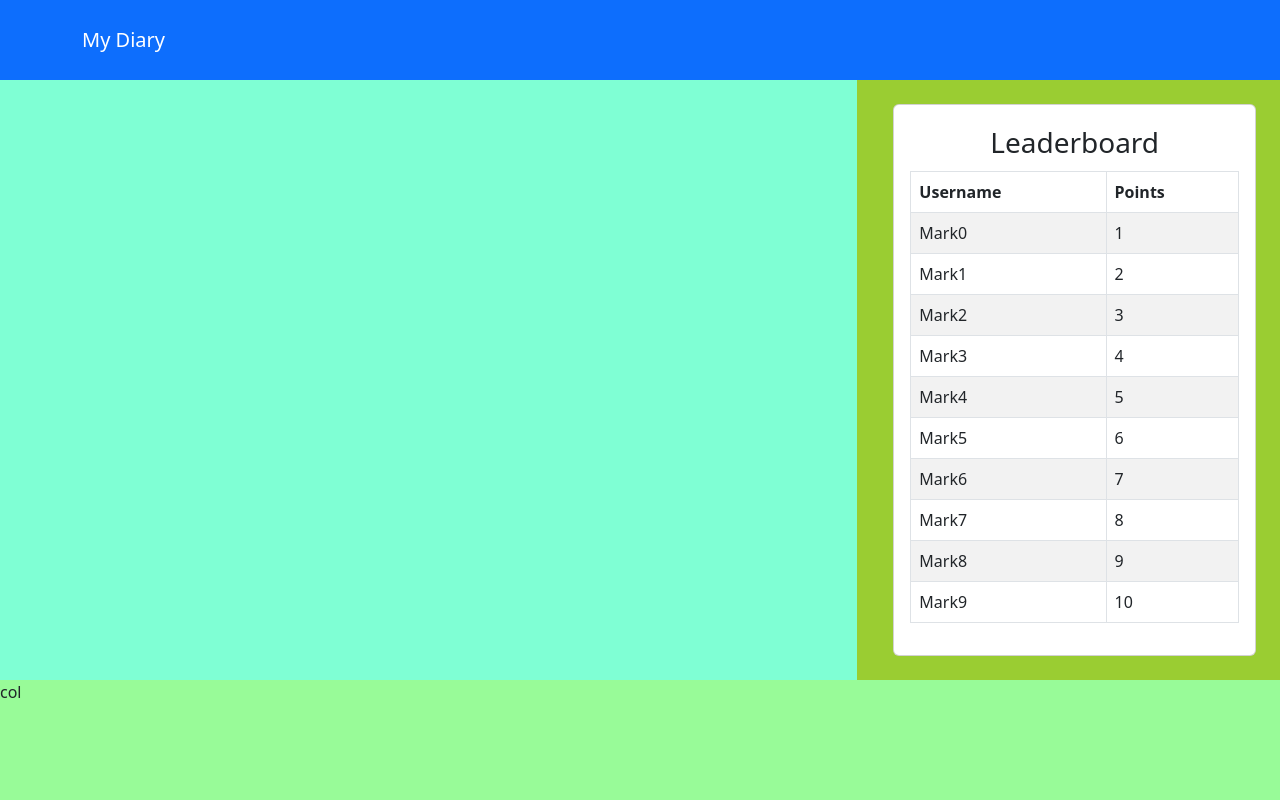
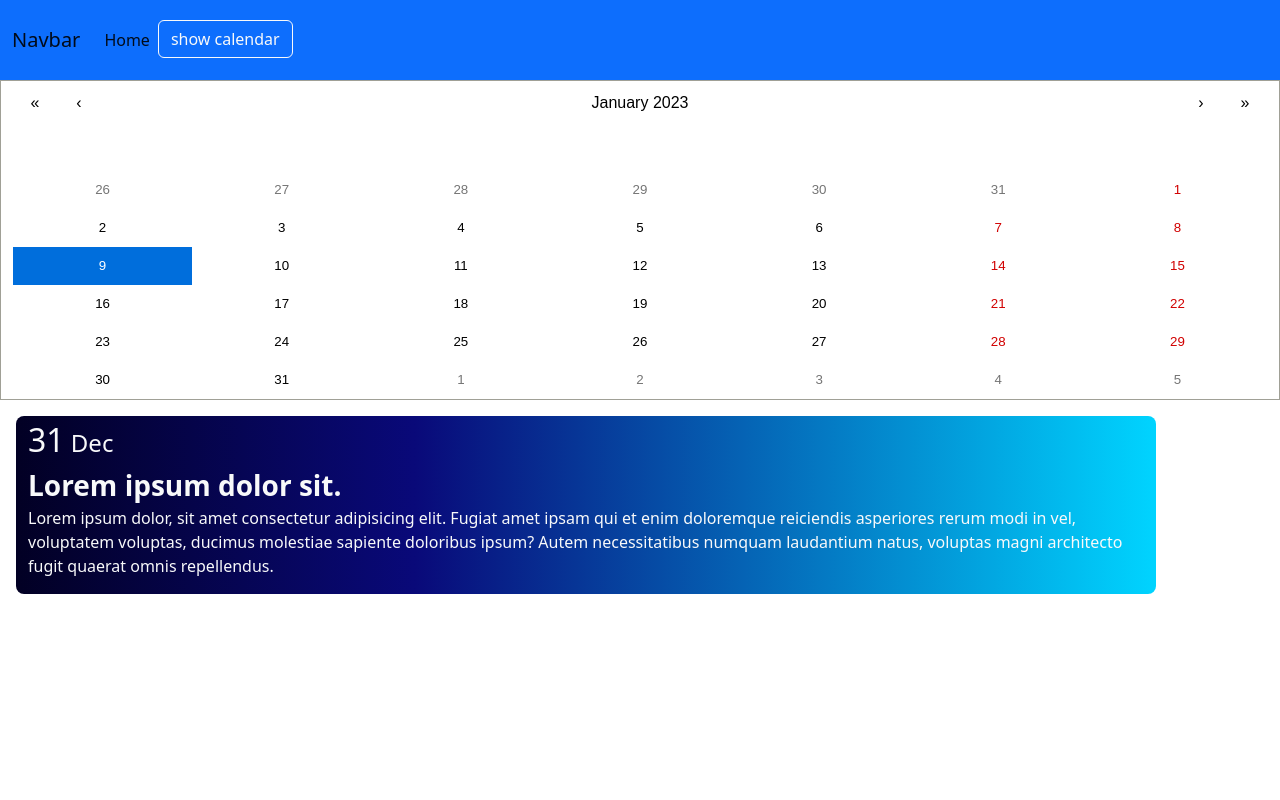
Before and after one commit to WebOps-and-Blockchain-Club/Shashtra-Workshops_2048-Trail, a React (Create React App) app in the folder client/: page /dashboard in a window 1280 px wide. Shown: the top 800 px of the page. Built offline with nearby package versions, Linux system fonts and the light colour scheme.

Commit message:
added calendar using react-calendar lib,created entry card  and login page

```diff
--- a/client/package.json
+++ b/client/package.json
@@ -7,8 +7,10 @@
     "@testing-library/react": "^13.0.0",
     "@testing-library/user-event": "^13.2.1",
     "bootstrap": "^5.2.3",
+    "moment": "^2.29.4",
     "react": "^18.2.0",
     "react-bootstrap": "^2.7.0",
+    "react-calendar": "^4.0.0",
     "react-dom": "^18.2.0",
     "react-scripts": "5.0.1",
     "web-vitals": "^2.1.0",
--- a/client/public/index.html
+++ b/client/public/index.html
@@ -39,5 +39,6 @@
       To begin the development, run `npm start` or `yarn start`.
       To create a production bundle, use `npm run build` or `yarn build`.
     -->
+
   </body>
 </html>
--- a/client/src/App.css
+++ b/client/src/App.css
@@ -0,0 +1,4 @@
+.gradient{
+    background: rgb(2,0,36);
+background: linear-gradient(90deg, rgba(2,0,36,1) 0%, rgba(9,9,121,1) 35%, rgba(0,212,255,1) 100%);
+}
--- a/client/src/App.js
+++ b/client/src/App.js
@@ -2,6 +2,7 @@ import './App.css';
 import { Switch, Route, Redirect } from 'wouter'
 import Dashboard from './pages/Dashboard';
 import Diary from './pages/Diary';
+import LoginPage from './components/LoginPage';
 
 function App() {
   return (
@@ -10,6 +11,7 @@ function App() {
         <Route path="/" >Home</Route>
         <Route path="/dashboard" component={Dashboard} />
         <Route path="/diary" component={Diary} />
+        <Route path="/login" component={LoginPage} />
         <Redirect to="/" />
       </Switch>
     </div>
--- /dev/null
+++ b/client/src/components/Calendar.jsx
@@ -0,0 +1,23 @@
+import Calendar from "react-calendar";
+import 'react-calendar/dist/Calendar.css';
+import React, { useState } from "react";
+
+const CalendarComponent = (props) => {
+  const [dateState, setDateState] = useState(new Date());
+
+  const changeDate = (e) => {
+    setDateState(e);
+  };
+
+  return (
+    <>
+    {props.CalenderVisibile?
+      <Calendar className="container-fluid expand-lg text-white"
+      value={dateState}
+      onChange={changeDate}/>:null
+    }
+   </>
+  );
+};
+
+export default CalendarComponent;
--- /dev/null
+++ b/client/src/components/DiaryEntryCard.jsx
@@ -0,0 +1,23 @@
+const DiaryEntryCard = () => {
+
+    // const leaderboardItems = Array(10).fill(0).map((_, i) => {
+    //     return (
+    //         <tr>
+    //             <td>Mark{i}</td>
+    //             <td>{i + 1}</td>
+    //         </tr>
+    //     )
+    // })
+
+    return (
+        <>
+        <div className="container bg-primary text-light rounded-3 m-3 gradient">
+            <div><span className="fs-2">31</span><span className="fs-4"> Dec</span></div>
+            <div className="row"><strong className='fs-3'>Lorem ipsum dolor sit.</strong></div>
+            <div className="row"><p>Lorem ipsum dolor, sit amet consectetur adipisicing elit. Fugiat amet ipsam qui et enim doloremque reiciendis asperiores rerum modi in vel, voluptatem voluptas, ducimus molestiae sapiente doloribus ipsum? Autem necessitatibus numquam laudantium natus, voluptas magni architecto fugit quaerat omnis repellendus.</p></div>
+        </div>
+        </>
+    )
+}
+
+export default DiaryEntryCard
--- a/client/src/components/GameContent.jsx
+++ /dev/null
@@ -1,12 +0,0 @@
-
-const GameContent = () => {
-
-
-    return (
-        <div>
-
-        </div>
-    )
-}
-
-export default GameContent
--- a/client/src/components/LeaderboardContent.jsx
+++ /dev/null
@@ -1,34 +0,0 @@
-import Table from 'react-bootstrap/Table';
-
-const LeaderboardContent = () => {
-
-    const leaderboardItems = Array(10).fill(0).map((_, i) => {
-        return (
-            <tr>
-                <td>Mark{i}</td>
-                <td>{i + 1}</td>
-            </tr>
-        )
-    })
-
-    return (
-        <div className='card card-body m-4'>
-            <div className='card-title text-center fs-3'>
-                Leaderboard
-            </div>
-            <Table striped bordered hover>
-                <thead>
-                    <tr>
-                        <th>Username</th>
-                        <th>Points</th>
-                    </tr>
-                </thead>
-                <tbody>
-                    {leaderboardItems}
-                </tbody>
-            </Table>
-        </div>
-    )
-}
-
-export default LeaderboardContent
--- /dev/null
+++ b/client/src/components/LoginPage.jsx
@@ -0,0 +1,34 @@
+import React from 'react'
+
+function LoginPage() {
+
+  return (
+    <>
+    <div className="container-fluid py-4 my-auto gradient rounded text-white" >
+        <div className="row">
+                <div className="col-lg-8 col-sm-6">
+                        <img src="https://images.unsplash.com/photo-1617575521317-d2974f3b56d2?ixlib=rb-4.0.3&ixid=MnwxMjA3fDB8MHxwaG90by1wYWdlfHx8fGVufDB8fHx8&auto=format&fit=crop&w=774&q=80" className="img-fluid rounded mx-0 my-0"   alt="..."/>
+                </div>
+                <div className="col-lg-4 col-sm-6">
+                    <div className="my-auto">
+                         <form>
+                                <div className="mb-3">
+                                    <label for="exampleInputEmail1" className="form-label"><strong>Email address</strong></label>
+                                    <input type="email" className="form-control rounded border-white" id="exampleInputEmail1" aria-describedby="emailHelp"/>
+                                    <div id="emailHelp" className="form-text text-white">We'll never share your email with anyone else.</div>
+                                </div>
+                                <div className="mb-3">
+                                    <label for="exampleInputPassword1" className="form-label"><strong>Password</strong></label>
+                                    <input type="password" className="form-control" id="exampleInputPassword1"/>
+                                </div>
+                                <button type="submit" className="btn btn-outline-light">Submit</button>
+                        </form>
+                    </div>
+                </div>
+        </div>
+    </div>
+    </>
+  )
+}
+
+export default LoginPage
--- a/client/src/components/Navbar.jsx
+++ b/client/src/components/Navbar.jsx
@@ -1,20 +1,26 @@
-import Container from 'react-bootstrap/Container';
-// import Nav from 'react-bootstrap/Nav';
-import Navbar from 'react-bootstrap/Navbar';
-// import NavDropdown from 'react-bootstrap/NavDropdown';
 
-const NavigationBar = () => {
+const NavigationBar = (props) => {
+
     return (
-        <Navbar bg="primary" variant="dark">
-            <Container>
-                <Navbar.Brand href="#home">My Diary</Navbar.Brand>
-                {/* <Nav className="me-auto">
-                    <Nav.Link href="#home">Home</Nav.Link>
-                    <Nav.Link href="#features">Features</Nav.Link>
-                    <Nav.Link href="#pricing">Pricing</Nav.Link>
-                </Nav> */}
-            </Container>
-        </Navbar>
+
+        <nav className="navbar navbar-expand-lg bg-primary text-light"  data-bs-theme="dark">
+  <div className="container-fluid">
+    <a className="navbar-brand" href="/">Navbar</a>
+    <button className="navbar-toggler" type="button" data-bs-toggle="collapse" data-bs-target="#navbarSupportedContent" aria-controls="navbarSupportedContent" aria-expanded="false" aria-label="Toggle navigation">
+      <span className="navbar-toggler-icon"></span>
+    </button>
+    <div className="collapse navbar-collapse" id="navbarSupportedContent">
+      <ul className="navbar-nav me-auto mb-2 mb-lg-0">
+        <li className="nav-item">
+          <a className="nav-link active" aria-current="page" href="/">Home</a>
+        </li>
+        <li className="nav-item ">
+          <button className="btn btn-outline-light" onClick={props.CalenderVisibility}>{props.Visibility===true?'hide':'show'} calendar</button>
+        </li>
+      </ul>
+    </div>
+  </div>
+</nav>
     )
 }
 
--- a/client/src/pages/Dashboard.jsx
+++ b/client/src/pages/Dashboard.jsx
@@ -1,25 +1,28 @@
+import { useState } from "react"
+import CalendarComponent from "../components/Calendar"
 import NavigationBar from "../components/Navbar"
-import GameContent from "../components/GameContent"
-import LeaderboardContent from "../components/LeaderboardContent"
-import Footer from "../components/Footer"
+import DiaryEntryCard from "../components/DiaryEntryCard"
 import "../styles/dashboard.css"
 
+
 const Dashboard = () => {
+
+    const [Visibility, setVisibile] = useState("false")
+const setVisibility=()=>{
+ if(Visibility===true)
+ {
+    setVisibile(false);
+ }
+ else{
+    setVisibile(true);
+ }
+}
+
     return (
-        <div>
-            <NavigationBar />
-            <div className="row content">
-                <div className="col-8 game-content">
-                    <GameContent />
-                </div>
-                <div className="col-4 leaderboard-content">
-                    <LeaderboardContent />
-                </div>
-            </div>
-            <div className="history-content">
-                col
-            </div>
-            <Footer />
+        <div >
+            <NavigationBar CalenderVisibility={setVisibility} Visibility={Visibility}/>
+            <CalendarComponent CalenderVisibile={Visibility}/>
+            <DiaryEntryCard />
         </div>
     )
 }
```
Also changed, not shown: 2 other files (tests, documents, lock files or other folders).
